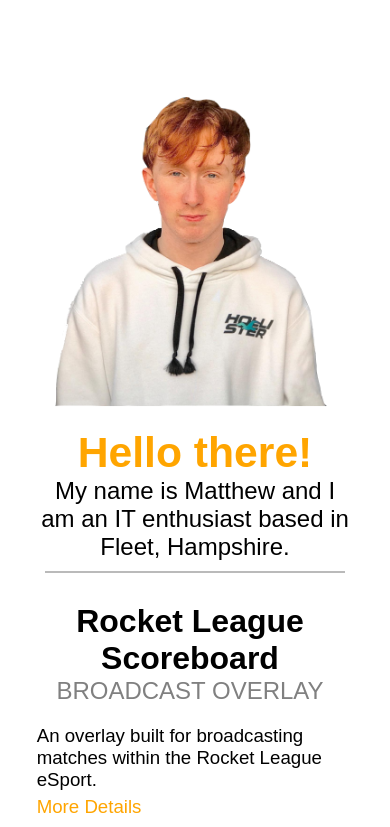
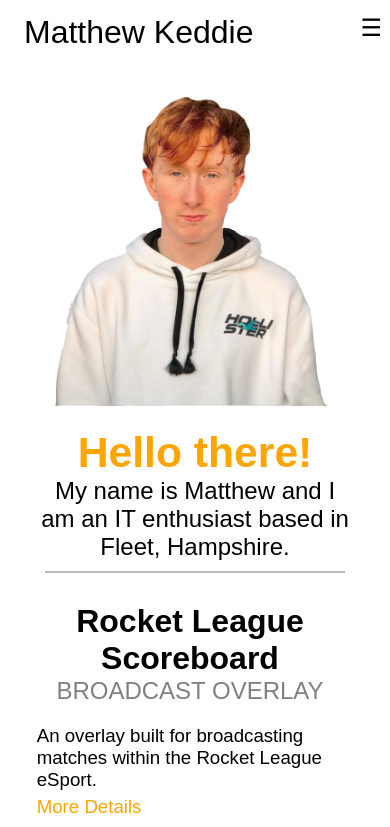
Before and after one commit to mattkeddie/mattkeddie.github.io, a plain HTML site: page index.html in a window 390 px wide. Shown: the top 827 px of the page. Drawn offline with Linux system fonts and the light colour scheme; grey boxes are pictures that could not be loaded.

Commit message:
made nav fixed on mobile

```diff
--- a/script.js
+++ b/script.js
@@ -1,6 +1,9 @@
 /* When the user scrolls down, hide the navbar. When the user scrolls up, show the navbar */
 var prevScrollpos = window.pageYOffset;
 window.onscroll = function() {
+  if (window.innerWidth < 800) {
+    return;
+  }
   var currentScrollPos = window.pageYOffset;
   if (prevScrollpos > currentScrollPos) {
     document.getElementById("myTopnav").style.top = "0";
--- a/style.css
+++ b/style.css
@@ -477,6 +477,11 @@ h4 {
 }
 
 @media screen and (max-width: 800px) {
+    .topnav {
+        position: fixed;
+        transition: none;
+    }
+
     .topnav a:not(:first-child), .dropdown .dropbtn {
       display: none;
     }
```
